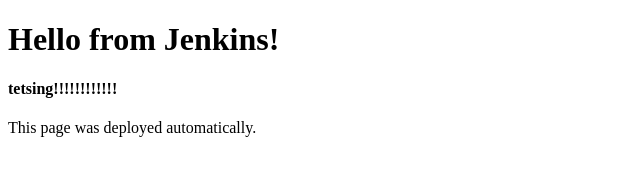
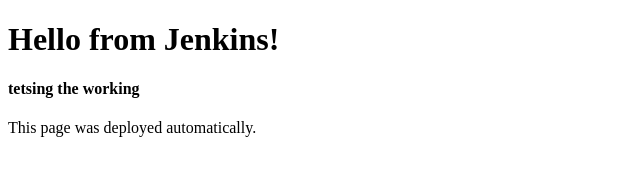
Before and after one commit to ardra03/jenkins-website-demo, a plain HTML site: page website_files/index.html in a window 1280 px wide. Shown: the full height of the page, 0-640 px from the left. Drawn offline with Linux system fonts and the light colour scheme.

Commit message:
Update index.html

```diff
--- a/website_files/index.html
+++ b/website_files/index.html
@@ -5,7 +5,7 @@
 </head>
 <body>
     <h1>Hello from Jenkins!</h1>
-    <h4>tetsing!!!!!!!!!!!!</h3>
+    <h4>tetsing the working</h3>
     <p>This page was deployed automatically.</p>
 </body>
 </html>
```
